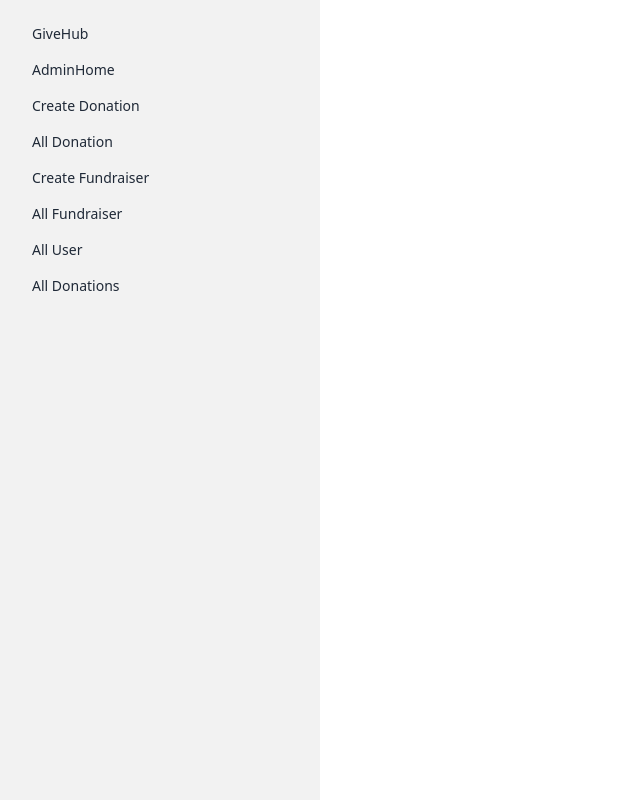
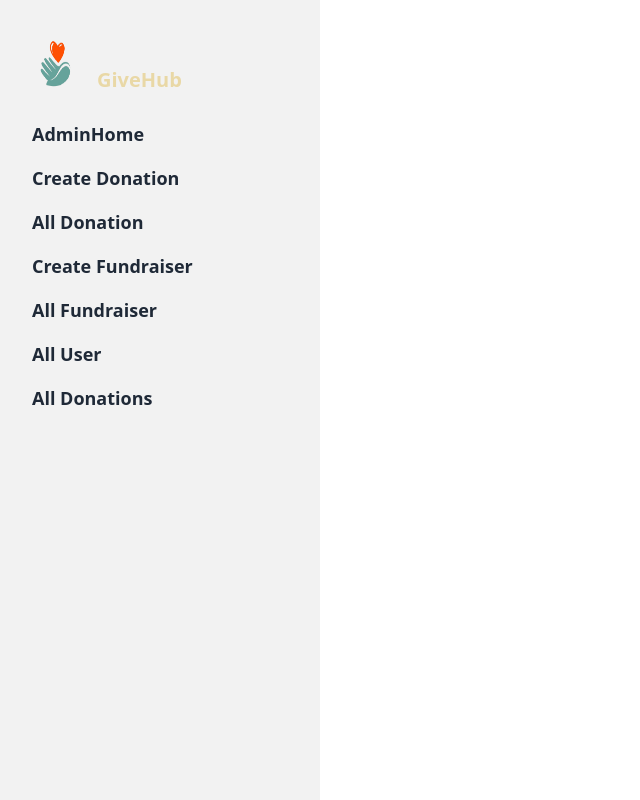
Before and after one commit to FarahNaz1292/donationFrontEnd, a React (Vite) app: page /admin in a window 1280 px wide. Shown: the whole page, without its empty margins (0-640 px from the left). Built offline with nearby package versions, Linux system fonts and the light colour scheme.

Commit message:
New style changes

```diff
--- a/src/Components/pages/Admin/AllDonations.jsx
+++ b/src/Components/pages/Admin/AllDonations.jsx
@@ -48,7 +48,10 @@
   };
   return (
     <>
-      <div className="overflow-x-auto w-full bg-gradient-to-r from-[#fefae0] via-[#7ebff7] to-[#8338ec] ...">
+      <div className="overflow-x-auto  bg-gradient-to-r from-[#fefae0] via-[#7ebff7] to-[#8338ec] ... w-full h-full pt-5">
+        <h1 className="text-center text-2xl font-semibold p-10">
+          All Donations
+        </h1>
         <table className="table w-full">
           {/* head */}
           <thead>
@@ -96,7 +99,6 @@
           </tbody>
         </table>
       </div>
-      <Footer />
     </>
   );
 };
--- a/src/Components/pages/Admin/AllFundraising.jsx
+++ b/src/Components/pages/Admin/AllFundraising.jsx
@@ -35,7 +35,10 @@
     }
   };
   return (
-    <div className="overflow-x-auto w-full">
+    <div className="overflow-x-auto w-full bg-gradient-to-r from-[#fefae0] via-[#7ebff7] to-[#8338ec] ... h-full p-4">
+      <h1 className="text-center text-2xl font-semibold p-10">
+        All Fundraiser
+      </h1>
       <table className="table w-full">
         {/* head */}
         <thead>
--- a/src/Components/pages/Admin/AllTransactions.jsx
+++ b/src/Components/pages/Admin/AllTransactions.jsx
@@ -30,10 +30,10 @@
     );
   }
   return (
-    <div className="overflow-x-auto w-full h-full pt-10">
+    <div className="overflow-x-auto w-full h-full pt-10 bg-gradient-to-r from-[#fefae0] via-[#7ebff7] to-[#8338ec] ... ">
       <h1 className="text-4xl text-center font-bold mb-10">
         {" "}
-        All Transactions
+        All Transactions By Users
       </h1>
       <table className="table">
         {/* head */}
--- a/src/Components/pages/Admin/AllUser.jsx
+++ b/src/Components/pages/Admin/AllUser.jsx
@@ -28,9 +28,9 @@
     }
   };
   return (
-    <div className="overflow-x-auto w-full">
+    <div className="overflow-x-auto w-full h-full bg-gradient-to-r from-[#fefae0] via-[#7ebff7] to-[#8338ec] ... p-4">
+      <h1 className="text-center text-2xl font-semibold p-10">All Users</h1>
       <table className="table w-full ml-4">
-        {/* head */}
         <thead>
           <tr>
             <th>Photo</th>
@@ -57,7 +57,7 @@
               <td>{user.role}</td>
               <th>
                 <button
-                  className="btn btn-warning btn-xs"
+                  className="btn bg-[#1c0a35] text-[#e9d8a6]  btn-sm"
                   onClick={() => handleChange(user._id, user.role)}
                 >
                   Change Role
--- a/src/Components/pages/Admin/CreateFundraising.jsx
+++ b/src/Components/pages/Admin/CreateFundraising.jsx
@@ -31,66 +31,70 @@
     }
   };
   return (
+    <>
+      <div className="bg-gradient-to-r from-[#fefae0] via-[#7ebff7] to-[#8338ec] ... w-full h-full flex flex-col items-center justify-center">
+        <div className="card bg-base-100 w-full max-w-sm shrink-0 shadow-2xl">
           <div>
-      <div className="text-center text-2xl font-semibold">Create Fund</div>
-      <div className="card bg-base-100 w-full max-w-sm shrink-0 shadow-2xl">
+            <h1 className="text-2xl font-bold text-center pt-3">Create Fund</h1>
+          </div>
           <form className="card-body " onSubmit={handleSubmit}>
             <div className="form-control">
               <label className="label">
-              <span className="label-text">Title</span>
+                <span className="label-text font-bold">Title</span>
               </label>
               <input
                 type="text"
                 placeholder="Input your title"
-              className="input input-bordered"
+                className="input input-bordered "
                 required
                 name="title"
               />
             </div>
             <div className="form-control">
               <label className="label">
-              <span className="label-text">Description</span>
+                <span className="label-text font-bold">Description</span>
               </label>
               <input
                 type="text"
                 placeholder="Input your description"
-              className="input input-bordered"
+                className="input input-bordered "
                 required
                 name="description"
               />
             </div>
             <div className="form-control">
               <label className="label">
-              <span className="label-text">Thumbnail</span>
+                <span className="label-text font-bold">Thumbnail</span>
               </label>
               <input
                 type="text"
                 placeholder="Input your Photo"
-              className="input input-bordered"
+                className="input input-bordered "
                 required
                 name="thumbnail"
               />
             </div>
             <div className="form-control">
               <label className="label">
-              <span className="label-text">Amount</span>
+                <span className="label-text font-bold">Amount</span>
               </label>
               <input
                 type="number"
                 placeholder="Input your Amount"
-              className="input input-bordered"
+                className="input input-bordered font-bold"
                 required
                 name="amount"
               />
             </div>
             <div className="form-control mt-6">
-            <button className="btn btn-warning" type="submit">
+              <button className="btn bg-[#1c0a35] text-[#e9d8a6]" type="submit">
                 Create Fund
               </button>
             </div>
           </form>
         </div>
       </div>
+    </>
   );
 };
 
--- a/src/Components/pages/Admin/EditAdminProfile.jsx
+++ b/src/Components/pages/Admin/EditAdminProfile.jsx
@@ -125,7 +125,10 @@
               </div>
 
               <div className="form-control mt-6">
-                <button className="btn btn-warning" type="submit">
+                <button
+                  className="btn bg-[#1c0a35] text-[#e9d8a6]"
+                  type="submit"
+                >
                   Save Changes{" "}
                 </button>
               </div>
--- a/src/Layout/adminLayout/AdminLayout.jsx
+++ b/src/Layout/adminLayout/AdminLayout.jsx
@@ -1,7 +1,15 @@
-import React from "react";
+import React, { useEffect } from "react";
 import { Link, NavLink, Outlet } from "react-router";
+import logo from "../../assets/logo.png";
+import AOS from "aos";
+import "aos/dist/aos.css";
 
 const AdminLayout = () => {
+  useEffect(() => {
+    AOS.init({
+      duration: 2000,
+    });
+  }, []);
   return (
     <div className="drawer lg:drawer-open">
       <input id="my-drawer-2" type="checkbox" className="drawer-toggle" />
@@ -21,31 +29,40 @@
           aria-label="close sidebar"
           className="drawer-overlay"
         ></label>
-        <ul className="menu bg-base-200 text-base-content min-h-full w-80 p-4">
+        <ul className="menu bg-base-200 text-base-content min-h-full w-80 p-4 text-center">
           {/* Sidebar content here */}
           <li>
-            <Link to="/">GiveHub</Link>
+            <Link to="/">
+              {" "}
+              <div className="flex" data-aos="flip-left" data-aos-once="false">
+                {" "}
+                <img src={logo} alt="" className="w-12 " />
+                <a className="btn btn-ghost text-xl font-bold text-[#e9d8a6] mt-8">
+                  GiveHub
+                </a>
+              </div>
+            </Link>
           </li>
-          <li>
+          <li className="font-bold text-lg">
             <NavLink to="/admin/admin-home">AdminHome</NavLink>
           </li>
-          <li>
+          <li className="font-bold text-lg">
             <NavLink to="/admin/create-donation">Create Donation</NavLink>
           </li>
-          <li>
+          <li className="font-bold text-lg">
             <NavLink to="/admin/all-donation">All Donation</NavLink>
           </li>
-          <li>
+          <li className="font-bold text-lg">
             <NavLink to="/admin/create-fundraiser">Create Fundraiser</NavLink>
           </li>
-          <li>
+          <li className="font-bold text-lg">
             <NavLink to="/admin/all-fundraiser">All Fundraiser</NavLink>
           </li>
 
-          <li>
+          <li className="font-bold text-lg">
             <NavLink to="/admin/all-user">All User</NavLink>
           </li>
-          <li>
+          <li className="font-bold text-lg">
             <NavLink to="/admin/all-donations">All Donations</NavLink>
           </li>
         </ul>
```
Lines whose indentation alone changed are shown as unchanged.
